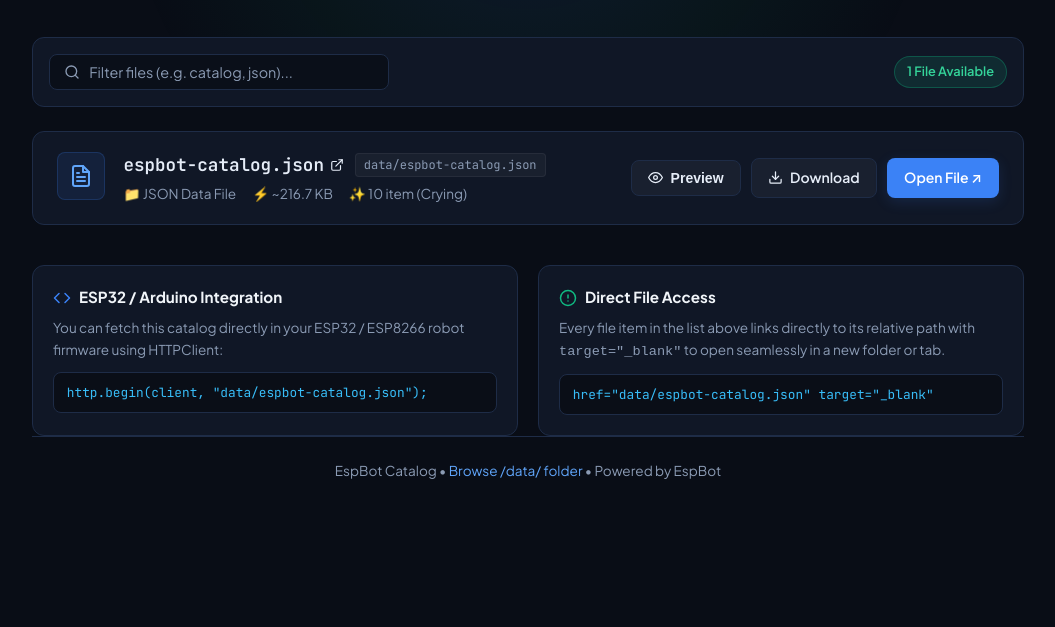
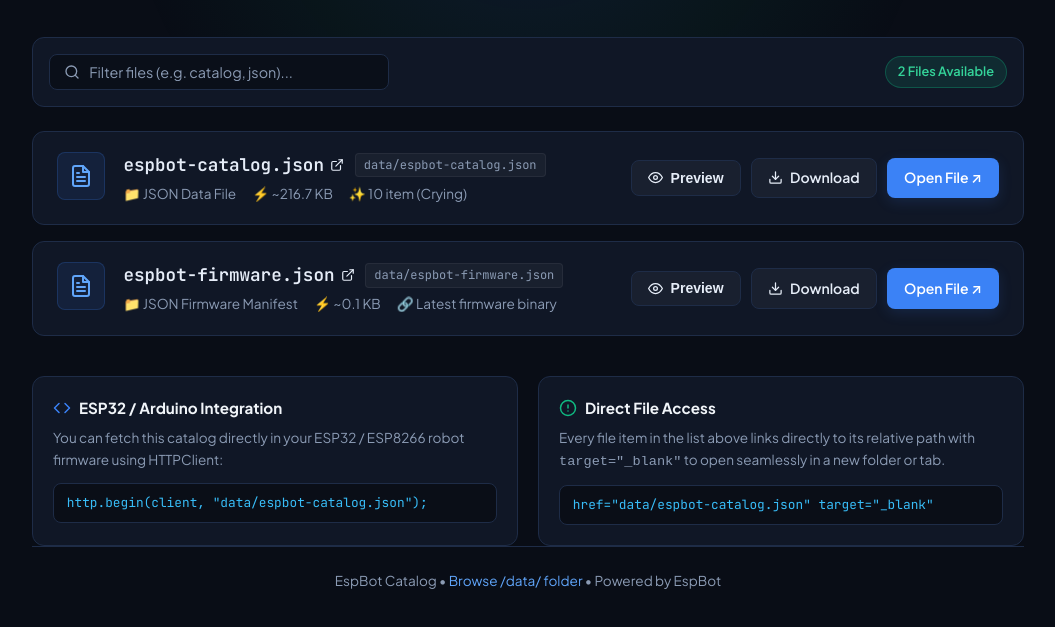
Before and after one commit to yogiesanjaya-92/espbot, a plain HTML site: page index.html in a window 1280 px wide. Shown: the part 205-832 px from the top of the page, without its empty margins (112-1167 px from the left). Before the commit the page ends 800 px from the top, so only its background shows below. Drawn offline with Linux system fonts and the light colour scheme.

Commit message:
Fix missing firmware file in file list

```diff
--- a/index.html
+++ b/index.html
@@ -566,7 +566,7 @@
       </div>
 
       <div class="toolbar-actions">
-        <span class="badge badge-success" id="fileCountBadge">1 File Available</span>
+        <span class="badge badge-success" id="fileCountBadge">2 Files Available</span>
       </div>
     </div>
 
@@ -624,6 +624,58 @@
             </a>
             <!-- Primary Action: Click to open file in new folder/tab -->
             <a href="data/espbot-catalog.json" target="_blank" rel="noopener noreferrer" class="btn btn-primary" title="Open data file in new window/tab">
+              Open File ↗
+            </a>
+          </div>
+        </article>
+        <article class="file-card" data-filename="espbot-firmware.json">
+          <div class="file-main">
+            <div class="file-icon" aria-hidden="true">
+              <svg width="24" height="24" viewBox="0 0 24 24" fill="none" stroke="currentColor" stroke-width="2" stroke-linecap="round" stroke-linejoin="round">
+                <path d="M14 2H6a2 2 0 0 0-2 2v16a2 2 0 0 0 2 2h12a2 2 0 0 0 2-2V8z"></path>
+                <polyline points="14 2 14 8 20 8"></polyline>
+                <line x1="16" y1="13" x2="8" y2="13"></line>
+                <line x1="16" y1="17" x2="8" y2="17"></line>
+                <polyline points="10 9 9 9 8 9"></polyline>
+              </svg>
+            </div>
+            <div class="file-details">
+              <div class="file-title-row">
+                <a href="data/espbot-firmware.json" target="_blank" rel="noopener noreferrer" class="file-name-link" title="Open espbot-firmware.json in new tab">
+                  espbot-firmware.json
+                  <svg width="14" height="14" viewBox="0 0 24 24" fill="none" stroke="currentColor" stroke-width="2" stroke-linecap="round" stroke-linejoin="round">
+                    <path d="M18 13v6a2 2 0 0 1-2 2H5a2 2 0 0 1-2-2V8a2 2 0 0 1 2-2h6"></path>
+                    <polyline points="15 3 21 3 21 9"></polyline>
+                    <line x1="10" y1="14" x2="21" y2="3"></line>
+                  </svg>
+                </a>
+                <span class="file-path">data/espbot-firmware.json</span>
+              </div>
+              <div class="file-meta">
+                <span>📁 JSON Firmware Manifest</span>
+                <span>⚡ ~0.1 KB</span>
+                <span>🔗 Latest firmware binary</span>
+              </div>
+            </div>
+          </div>
+
+          <div class="file-actions">
+            <button type="button" class="btn btn-secondary" onclick="previewFile('data/espbot-firmware.json', 'espbot-firmware.json')">
+              <svg width="15" height="15" viewBox="0 0 24 24" fill="none" stroke="currentColor" stroke-width="2" stroke-linecap="round" stroke-linejoin="round">
+                <path d="M1 12s4-8 11-8 11 8 11 8-4 8-11 8-11-8-11-8z"></path>
+                <circle cx="12" cy="12" r="3"></circle>
+              </svg>
+              Preview
+            </button>
+            <a href="data/espbot-firmware.json" download="espbot-firmware.json" class="btn btn-secondary" title="Download data file">
+              <svg width="15" height="15" viewBox="0 0 24 24" fill="none" stroke="currentColor" stroke-width="2" stroke-linecap="round" stroke-linejoin="round">
+                <path d="M21 15v4a2 2 0 0 1-2 2H5a2 2 0 0 1-2-2v-4"></path>
+                <polyline points="7 10 12 15 17 10"></polyline>
+                <line x1="12" y1="15" x2="12" y2="3"></line>
+              </svg>
+              Download
+            </a>
+            <a href="data/espbot-firmware.json" target="_blank" rel="noopener noreferrer" class="btn btn-primary" title="Open data file in new window/tab">
               Open File ↗
             </a>
           </div>
@@ -705,6 +757,13 @@
         type: 'application/json',
         category: 'Expressions',
         description: 'Robot expressions & animations catalog'
+      },
+      {
+        name: 'espbot-firmware.json',
+        path: 'data/espbot-firmware.json',
+        type: 'application/json',
+        category: 'Firmware',
+        description: 'Latest firmware binary manifest'
       }
     ];
 
@@ -720,7 +779,7 @@
           const sizeSpan = document.getElementById('fileSizeSpan');
           const summarySpan = document.getElementById('itemSummarySpan');
           if (sizeSpan) sizeSpan.textContent = `⚡ ~${sizeKb} KB`;
-          if (summarySpan && data.items && data.items.length) {
+          if (summarySpan && Array.isArray(data.items) && data.items.length) {
             const firstItem = data.items[0];
             summarySpan.textContent = `✨ ${data.items.length} item (${firstItem.title || firstItem.id})`;
           }
```
